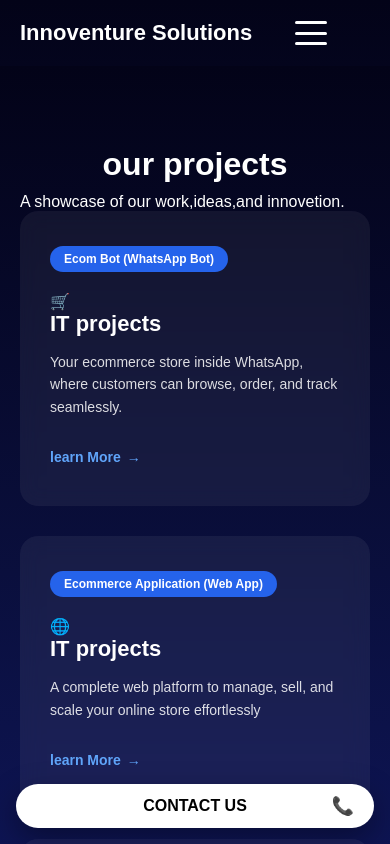
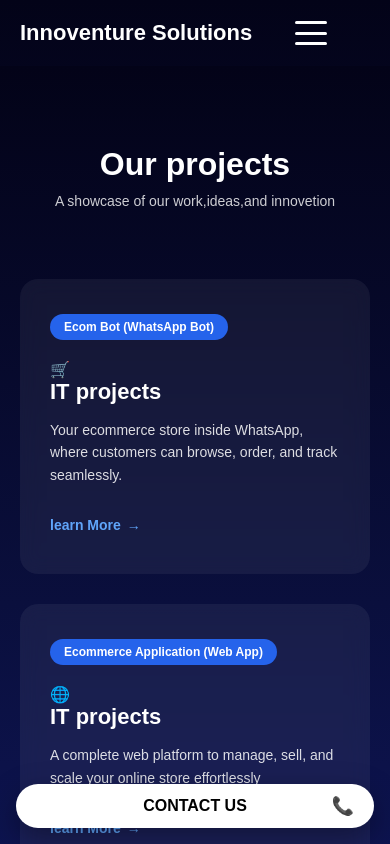
Before and after one commit to Innoventure-Solutions/innoventure-solutions-app, a React (Create React App) app: page /projects in a window 390 px wide. Shown: the top 844 px of the page. Built offline with nearby package versions, Linux system fonts and the light colour scheme.

Commit message:
Collapse menu hamburger button when clicked outside  completed (#35)

```diff
--- a/src/pages/Contact-Us/contact.us.tsx
+++ b/src/pages/Contact-Us/contact.us.tsx
@@ -76,6 +76,7 @@ const ContactUs: React.FC = () => {
       )}
 
       <form onSubmit={savenewlead} style={formStyle}>
+
         <h2 style={titleStyle}>Contact Us</h2>
 
         <input style={inputStyle} type="text" name="fullName" placeholder="Full Name" />
@@ -115,6 +116,9 @@ const ContactUs: React.FC = () => {
           <button type="submit" style={submitBtn}>
             Submit
           </button>
+           <button type="button" style={submitBtn} onClick={() => window.history.back()}>
+          Back
+        </button>
           <button type="reset" style={cancelBtn}>
             Cancel
           </button>
@@ -143,6 +147,7 @@ const formStyle: React.CSSProperties = {
 
 const titleStyle: React.CSSProperties = {
   textAlign: "center",
+  color: "#333333",
 };
 
 
--- a/src/pages/navbar/navbar.tsx
+++ b/src/pages/navbar/navbar.tsx
@@ -1,22 +1,40 @@
-import { useState } from "react";
+import { useState, useEffect, useRef } from "react";
 import { NavLink } from "react-router-dom";
 import "./navbar.css";
+
 export const Navbar: React.FC = () => {
-
   const [menuOpen, setMenuOpen] = useState(false);
+  const navRef = useRef<HTMLDivElement>(null);
 
   const navItems = [
     {to:"/services", label:"Services", className:"nav-btn navbar-buttons"},
-    {to:"/projects", label:" Projects", className:"nav-btn navbar-buttons"},
+    {to:"/projects", label:"Projects", className:"nav-btn navbar-buttons"},
     {to:"/dedicated-team", label:"Dedicated Team", className:"nav-link-btn navbar-buttons"},
     {to:"/resources", label:"Resources", className:"nav-link-btn navbar-buttons"}
-  ]
+  ];
 
-    return(
-        <>
-         <header className="navbar">
+  // 👇 Detect click outside
+  useEffect(() => {
+    const handleClickOutside = (event: MouseEvent) => {
+      if (navRef.current && !navRef.current.contains(event.target as Node)) {
+        setMenuOpen(false);
+      }
+    };
+
+    document.addEventListener("mousedown", handleClickOutside);
+
+    return () => {
+      document.removeEventListener("mousedown", handleClickOutside);
+    };
+  }, []);
+
+  return (
+    <header className="navbar" ref={navRef}>
+
       <nav className="logo">
-                <NavLink to="/" className="logo navbar-buttons">Innoventure Solutions</NavLink>
+        <NavLink to="/" className="logo navbar-buttons">
+          Innoventure Solutions
+        </NavLink>
       </nav>
 
       <div
@@ -29,21 +47,27 @@ export const Navbar: React.FC = () => {
       </div>
 
       <nav className={`nav-links ${menuOpen ? "open" : ""}`}>
-                {navItems.map((item)=>(
-                 <NavLink key={item.to} to={item.to} className={item.className} onClick={()=>setMenuOpen(false)}>
+        {navItems.map((item) => (
+          <NavLink
+            key={item.to}
+            to={item.to}
+            className={item.className}
+            onClick={() => setMenuOpen(false)}
+          >
             {item.label}
           </NavLink>
         ))}
       </nav>
+
       <nav>
-
-               <NavLink to="/contact-us" className="contact-btn navbar-buttons">
+        <NavLink
+          to="/contact-us"
+          className="contact-btn navbar-buttons"
+        >
           <span className="text">CONTACT US</span>
           <span className="icon">📞</span>
         </NavLink>
       </nav>
-
     </header>
-        </>
-    )
-}
+  );
+};
--- a/src/pages/project/project.tsx
+++ b/src/pages/project/project.tsx
@@ -7,10 +7,9 @@ useEffect(() => {
       }, []);
   return (
      <div className="projects-page">
-      <h1 className="projects-title">our projects</h1>
-      <p  className="projects-subtite">
-        A showcase of our work,ideas,and innovetion.
-      </p>
+      <h1 className="projects-title">Our projects</h1>
+      <p  className="projects-subtitle">
+        A showcase of our work,ideas,and innovetion</p>
 
 <div className="projects-grid">
   <div className="project-card">
```
Lines whose indentation alone changed are shown as unchanged.
